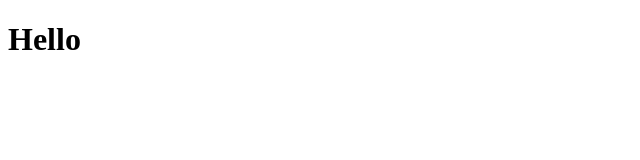
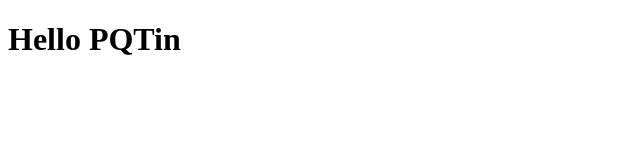
Before and after one commit to PQTin/CT300_lab1_bai1, a plain HTML site: page index.html in a window 1280 px wide. Shown: the whole page, without its empty margins (0-640 px from the left). Drawn offline with Linux system fonts and the light colour scheme.

Commit message:
update index.html

```diff
--- a/index.html
+++ b/index.html
@@ -8,7 +8,7 @@
 </head>
 
 <body>
-    <h1>Hello</h1>
+    <h1>Hello PQTin</h1>
 </body>
 
 </html>
```
